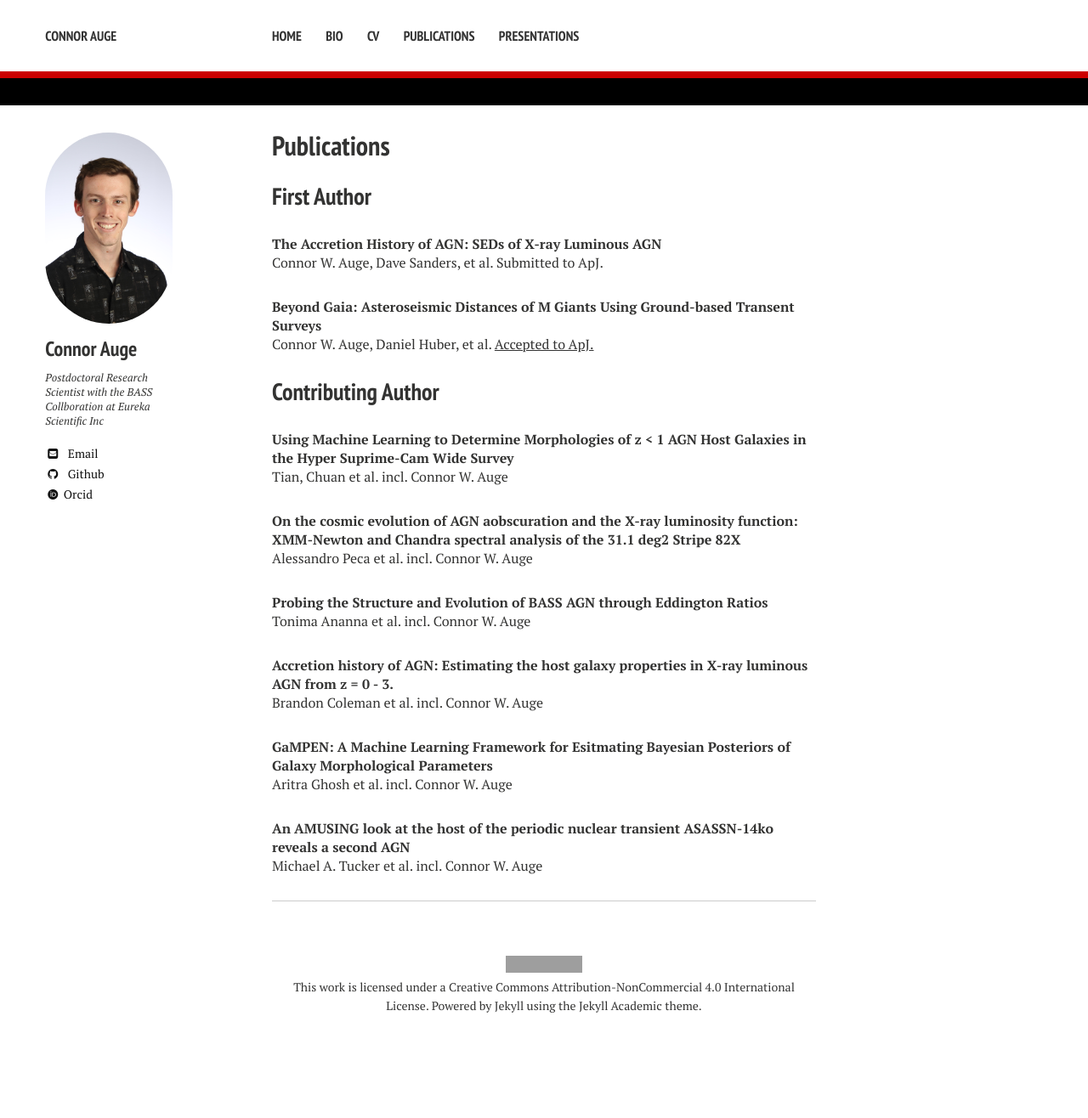
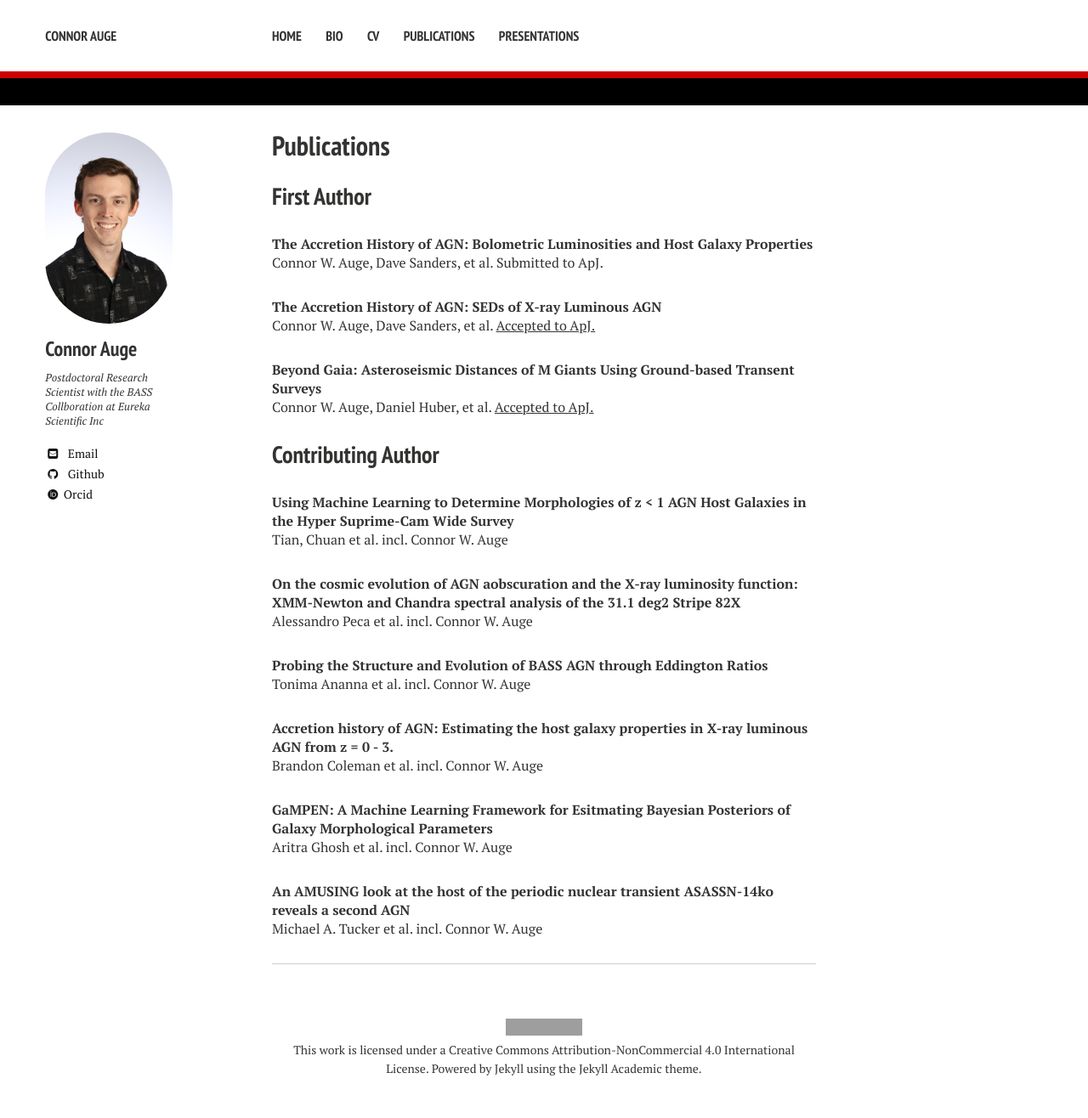
Before and after one commit to cwauge/cwauge.github.io, a Jekyll site: the page built from publications.md, in a window 1280 px wide. Shown: the whole page at 85% size. Built offline with Jekyll 4.4.1, drawn with Linux system fonts in a browser that asks for light colours; nearby versions of some CDN libraries; some web fonts are replaced; before the commit the page ends 1242 px from its top, so only the background shows below that; grey boxes are pictures that could not be loaded.

Commit message:
Postdoc update

```diff
--- a/publications.md
+++ b/publications.md
@@ -10,9 +10,13 @@ excerpt: "Recent Publications"
 
 ## First Author
 
+**The Accretion History of AGN: Bolometric Luminosities and Host Galaxy Properties**<br/>
+Connor W. Auge, Dave Sanders, et al.
+Submitted to ApJ.
+
 **The Accretion History of AGN: SEDs of X-ray Luminous AGN**<br/>
 Connor W. Auge, Dave Sanders, et al.
-Submitted to ApJ.
+[Accepted to ApJ.](https://ui.adsabs.harvard.edu/abs/2023ApJ...957...19A/abstract)
 
 **Beyond Gaia: Asteroseismic Distances of M Giants Using Ground-based Transent Surveys**<br/>
 Connor W. Auge, Daniel Huber, et al.
```
